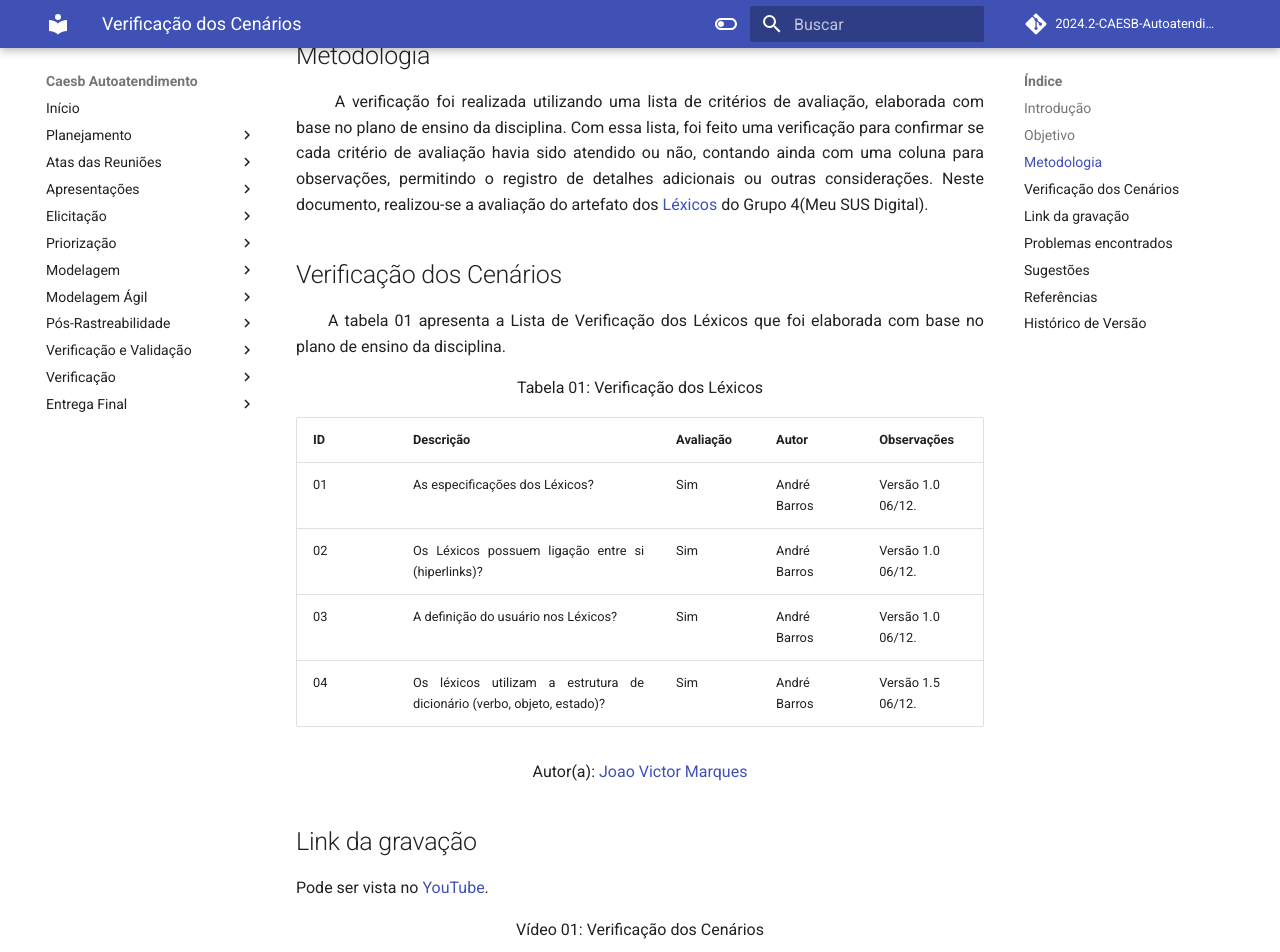
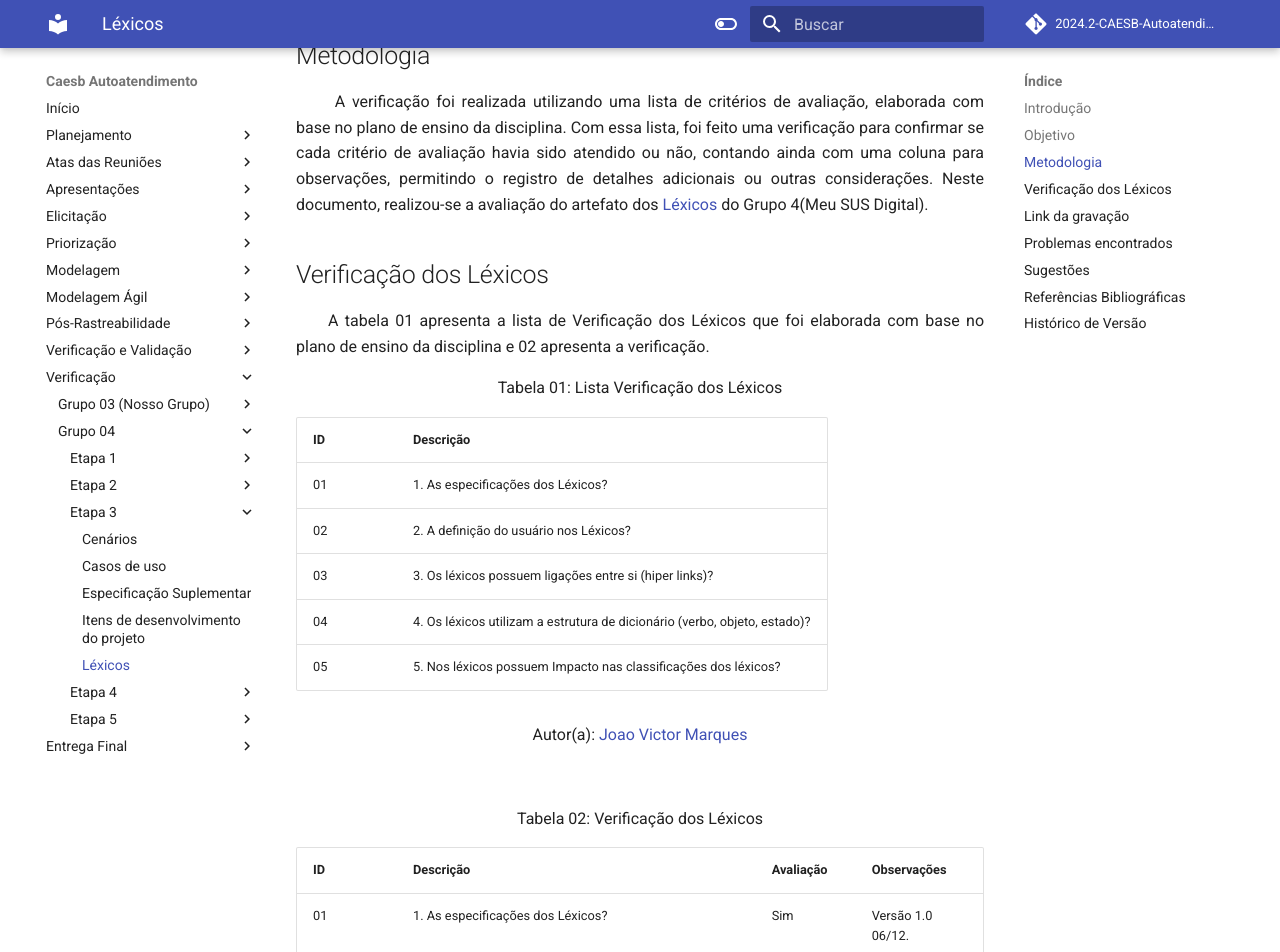
Before and after one commit to Requisitos-de-Software/2024.2-CAESB-Autoatendimento, an MkDocs documentation site: the page built from docs/planejamento/verificacao_g4/veri_lexicos.md, in a window 1280 px wide and 1400 px high, scrolled down 477 px. Shown: the top 952 px of the window. Built offline with MkDocs 1.6.1 and Material for MkDocs 9.7.7, drawn with Linux system fonts in a browser that asks for light colours; comment, search, counter and statistics services are not loaded; some of the changed text lies outside the part shown; grey boxes are pictures that could not be loaded.

Commit message:
correcao verificacoes

```diff
--- a/docs/planejamento/verificacao_g4/veri_lexicos.md
+++ b/docs/planejamento/verificacao_g4/veri_lexicos.md
@@ -1,8 +1,8 @@
-#  Verificação dos Cenários
+#  Verificação dos Léxicos
 
 ## Introdução
 <p align="justify">
-&emsp;&emsp;Este documento inclui as verificações utilizadas para inspecionar os Itens de desenvolvimento do projeto do <a href="https://requisitos-de-software.github.io/2024.2-MeuSUSDigital/">Grupo 4(Meu SUS Digital)</a>. Ao final, são apresentados em detalhes os resultados alcançados por meio dessa inspeção.
+&emsp;&emsp;Este documento inclui as verificações utilizadas para inspecionar os Léxicos do <a href="https://requisitos-de-software.github.io/2024.2-MeuSUSDigital/">Grupo 4(Meu SUS Digital)</a>. Ao final, são apresentados em detalhes os resultados alcançados por meio dessa inspeção.
 </p>
 
 ## Objetivo
@@ -18,21 +18,35 @@ Neste documento, realizou-se a avaliação do artefato dos <a href="https://requ
 </p>
 
 
-## Verificação dos Cenários
+## Verificação dos Léxicos
 <p align="justify">
-&emsp;&emsp;A tabela 01 apresenta a Lista de Verificação dos Léxicos que foi elaborada com base no plano de ensino da disciplina.
+&emsp;&emsp;A tabela 01 apresenta a lista de  Verificação dos Léxicos que foi elaborada com base no plano de ensino da disciplina e 02 apresenta a verificação.
 </p>
+<center>Tabela 01: Lista Verificação dos Léxicos</center>
 
-<center>Tabela 01: Verificação dos Léxicos</center>
+| **ID** | **Descrição**  |
+|--------|----------------|
+| 01   | 1. As especificações dos Léxicos? |
+| 02   | 2. A definição do usuário nos Léxicos?    |
+| 03   | 3. Os léxicos possuem ligações entre si (hiper links)? |
+| 04   | 4. Os léxicos utilizam a estrutura de dicionário (verbo, objeto, estado)?|
+| 05   | 5. Nos léxicos possuem Impacto nas classificações dos léxicos?|
 
-| **ID** | **Descrição**  | **Avaliação** | **Autor** |**Observações**    |
-|--------|----------------|---------------|--|------------------|
-| 01     | <p align="justify">As especificações dos Léxicos?</p>  | Sim | André Barros    | Versão 1.0  06/12.       |
-| 02     | <p align="justify">Os Léxicos possuem ligação entre si (hiperlinks)?</p>    | Sim  |   André Barros      | Versão 1.0  06/12.          |
-| 03    |<p align="justify">A definição do usuário nos Léxicos?</p> | Sim  | André Barros |      Versão 1.0  06/12.      |
-| 04    |<p align="justify">Os léxicos utilizam a estrutura de dicionário (verbo, objeto, estado)?</p> | Sim  | André Barros |      Versão 1.5  06/12.      |
+<center>
+ Autor(a): <a href="https://github.com/LeticiaResende23" target = "_blank">Joao Victor Marques</a></h6>
+</center>
 
+<br>
 
+<center>Tabela 02: Verificação dos Léxicos</center>
+
+| **ID** | **Descrição**  | **Avaliação** | **Observações**    |
+|--------|----------------|---------------|--|
+| 01     | 1. As especificações dos Léxicos?  | Sim | Versão 1.0  06/12.   |
+| 02     | 2. A definição do usuário nos Léxicos?    | Sim  | Versão 1.0  06/12. |
+| 03     | 3. Os léxicos possuem ligações entre si (hiper links)?| Sim  |  Versão 1.0  06/12.  |
+| 04    |  4. Os léxicos utilizam a estrutura de dicionário (verbo, objeto, estado)?| Sim  | Versão 1.0  06/12.  |
+| 05    |  5. Nos léxicos possuem Impacto nas classificações dos léxicos?| Sim  | Versão 1.0  06/12.   |
 
 <center>
  Autor(a): <a href="https://github.com/jmarquees" target = "_blank">Joao Victor Marques</a></h6>
@@ -42,9 +56,9 @@ Neste documento, realizou-se a avaliação do artefato dos <a href="https://requ
 Pode ser vista no [YouTube](https://youtu.be/UuDfx-dTYNE).</p>
 
 <center>
-    <p>Vídeo 01: Verificação dos Cenários</p>
+    <p>Vídeo 01: Verificação dos Léxicos</p>
     <iframe width="760" height="515" src="https://www.youtube.com/embed/UuDfx-dTYNE?si=zIt8NwQ4mTTLGUbn"  title="YouTube video player" frameborder="0" allow="accelerometer; autoplay; clipboard-write; encrypted-media; gyroscope; picture-in-picture; web-share" referrerpolicy="strict-origin-when-cross-origin" allowfullscreen></iframe>
-    Autor(a): <a href="https://github.com/natanalmeida03" target = "_blank">Natan Almeida</a></h6>
+    Autor(a): <a href="https://github.com/jmarquees" target = "_blank">Joao Victor Marques</a></h6>
 </center>
 
 ## Problemas encontrados
@@ -56,29 +70,36 @@ Pode ser vista no [YouTube](https://youtu.be/UuDfx-dTYNE).</p>
 
 <br>
 
-## Referências
+## Referências Bibliográficas
 
 
-> <p id="1">1.WIEGERS, Karl E.; BEATTY, Joy. Software Requirements. 3. ed. Redmond: Microsoft Press, 2013 p.315
-   Acesso em: 23 nov. 2024.
-</p>
+> <p id="1">https://aprender3.unb.br/pluginfile.php/2972470/mod_resource/content/1/Aula%2010.pdf</p>
 <br>
 
 <center><figcaption>Imagem 1: Foto da Referência 1</figcaption> </center>
 
 <center>
 
-![alt text](https://github.com/user-attachments/assets/2e888398-802a-4e68-a964-271da603b228)
+![alt text](https://github.com/user-attachments/assets/f192d94c-10d5-4379-9e50-596542554e56)
 
 </center>
 
-> <p id="2">2. SALES, André Barros de. Plano de Ensino - Requisitos de Software. Disponível em: https://aprender3.unb.br/mod/resource/view.php?id=1305187. Acesso em: 24 de Nov. de 2024.
-
-<center> <figcaption>Imagem 2: Foto da Referência 2</figcaption></center>
+<br>
+<center><figcaption>Imagem 2: Foto da Referência 2</figcaption> </center>
 
 <center>
 
-![alt text](https://github.com/user-attachments/assets/5b077734-2e82-4fb2-8e69-3176a08b538a)
+![alt text](https://github.com/user-attachments/assets/39da985b-079b-431c-b46d-89cda7743275)
+
+</center>
+<br>
+> <p id="2">2. SALES, André Barros de. Plano de Ensino - Requisitos de Software. Disponível em: https://aprender3.unb.br/mod/resource/view.php?id=1305187. Acesso em: 24 de Nov. de 2024.
+
+<center> <figcaption>Imagem 3: Foto da Referência 3</figcaption></center>
+
+<center>
+
+![alt text](https://github.com/user-attachments/assets/6935cde4-a299-4adf-97e7-3cea92c1baea)
 
 </center>
 
@@ -92,3 +113,4 @@ Pode ser vista no [YouTube](https://youtu.be/UuDfx-dTYNE).</p>
 | Versão |    Data    |      Descrição       |  Autor  | Revisor |
 | :----: | :--------: | :------------------: | :-----: | :-----: |
 |  1.0   | 09/12/2024 | Criação do Documento e Lista de Verificação | [Joao Victor Marques](https://github.com/jmarquees ) | [Leandro de Almeida](https://github.com/leomitx10) |
+|  1.1   | 10/02/2025 | Adiçaõ de correções | [Joao Victor Marques](https://github.com/jmarquees ) | [Leandro de Almeida](https://github.com/leomitx10) |
--- a/mkdocs.yml
+++ b/mkdocs.yml
@@ -158,6 +158,7 @@ nav:
           - Casos de uso: planejamento/verificacao_g4/veri_casos_de_uso.md
           - Especificação Suplementar: planejamento/verificacao/veri_sumplementar1.md
           - Itens de desenvolvimento do projeto: planejamento/verificacao_g4/itens_dev_proj2_g4.md
+          - Léxicos: planejamento/verificacao_g4/veri_lexicos.md
         - Etapa 4:
           - Backlog: planejamento/verificacao_g4/veri_backlog.md
           - Histórias de Usuário: planejamento/verificacao_g4/veri_historia.md
```
Also changed, not shown: docs/planejamento/verificacao/itens_dev_projx.md (+9 -9 lines).
